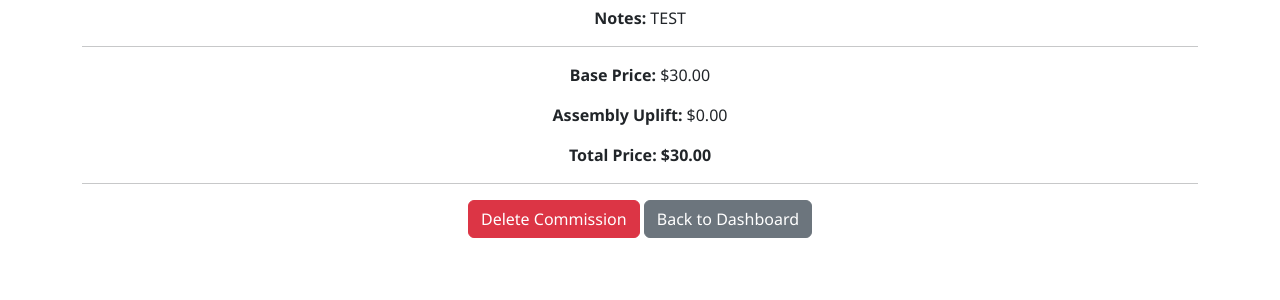
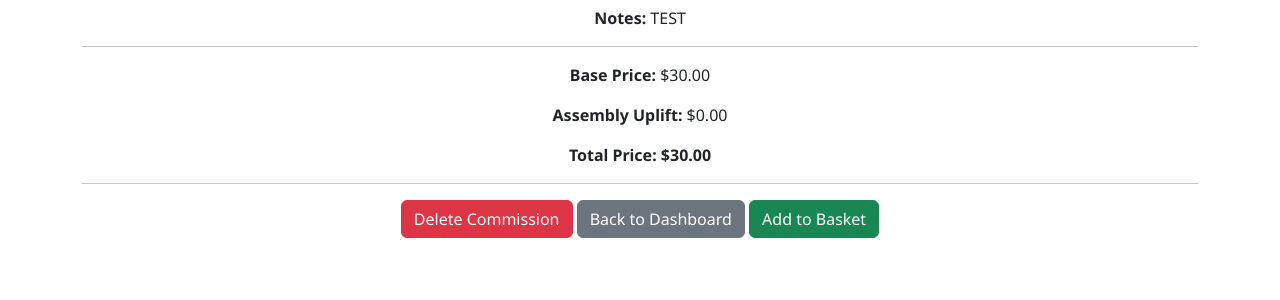
Before and after one commit to MitchDuke/BESIEGED_STUDIOS_V1, a Django app: page /commissions/quote/4/ in a window 1280 px wide. Shown: the part 304-604 px from the top of the page. Run offline with Django 5.2, Linux system fonts and the light colour scheme; data comes from the database, SQL or seed files in the repository; both versions use the stored data as it was after the commit.

Commit message:
Commissions to Basket
Commissions detail now has button to send the commission to the basket, updated urls file

```diff
--- a/commissions/templates/commissions/commissions_detail.html
+++ b/commissions/templates/commissions/commissions_detail.html
@@ -20,7 +20,6 @@
     <hr>
     <a href="{% url 'commissions:delete_commission' commission.pk %}" class="btn btn-danger">Delete Commission</a>
     <a href="{% url 'dashboard' %}" class="btn btn-secondary">Back to Dashboard</a>
-    <!-- Optional future actions: -->
-    <!-- <a href="#" class="btn btn-success">Add to Basket</a> -->
+    <a href="{% url 'commissions:add_to_basket' commission.pk %}" class="btn btn-success">Add to Basket</a>
 </div>
 {% endblock %}
--- a/commissions/urls.py
+++ b/commissions/urls.py
@@ -8,6 +8,7 @@ urlpatterns = [
     path('create/', views.create_commission_quote, name='create_commission'),
     path('quote/<int:pk>/', CommissionQuoteDetailView.as_view(), name='commissions_detail'),
     path('quote/<int:pk>/delete/', views.delete_commission, name='delete_commission'),
+    path('quote/<int:pk>/add-to-basket/', views.add_to_basket, name='add_to_basket'),
     path('go/', views.smart_commission_redirect, name='smart_commission_redirect'),
     path('dashboard/', views.dashboard, name='dashboard'),
 ]
--- a/commissions/views.py
+++ b/commissions/views.py
@@ -1,5 +1,6 @@
 from django.shortcuts import render, redirect
 from django.contrib.auth.decorators import login_required
+from django.contrib import messages
 from .forms import CommissionQuoteForm
 from django.views.generic.detail import DetailView
 from .models import CommissionQuote
@@ -60,6 +61,7 @@ class CommissionQuoteDetailView(DetailView):
 
 @login_required
 def smart_commission_redirect(request):
+    # Redirects user to the dashboard if they have commissions, otherwise to create a new commission
     user = request.user
     has_commissions = CommissionQuote.objects.filter(user=user).exists()
 
@@ -70,6 +72,7 @@ def smart_commission_redirect(request):
 
 @login_required
 def delete_commission(request, pk):
+    # Deletes a commission quote if it belongs to the user
     commission = CommissionQuote.objects.get(pk=pk)
     if commission.user == request.user:
         commission.delete()
@@ -83,3 +86,28 @@ def dashboard(request):
         'commissions': commissions,
     }
     return render(request, 'dashboard.html', context)
+
+
+@login_required
+def add_to_basket(request, pk):
+    # Adds commission to the basket
+    try:
+        commission = CommissionQuote.objects.get(pk=pk)
+    except CommissionQuote.DoesNotExist:
+        # Handle the case where the commission does not exist
+        messages.error(request, "Commission not found.")
+        return redirect('commissions:dashboard')
+
+    # Initialize the basket session if it doesn't exist
+    basket = request.session.get('basket', {})
+
+    # Add the commission to the basket
+    if str(commission.pk) not in basket:
+        basket[str(commission.pk)] = {'quantity': 1, 'price': commission.total_price}
+    else:
+        basket[str(commission.pk)]['quantity'] += 1
+
+    request.session['basket'] = basket
+
+    messages.success(request, f"Commission '{commission.pk} added to basket.")
+    return redirect('checkout:checkout')
```
Also changed, not shown: db.sqlite3.
